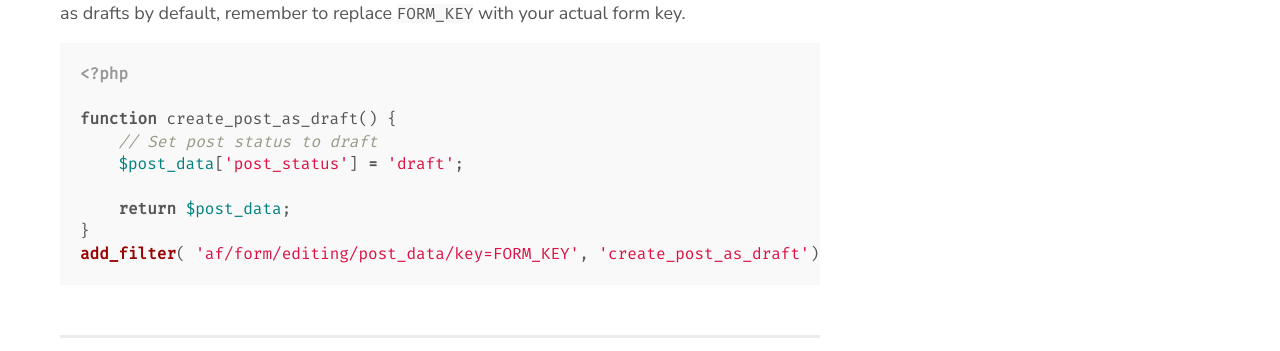
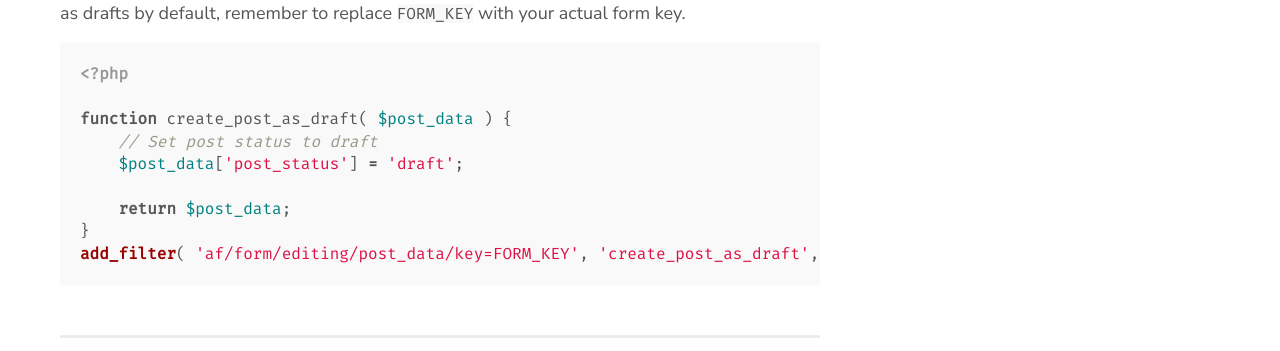
Before and after one commit to advancedforms/advancedforms.github.io, a Jekyll site: the page built from _posts/2018-06-21-creating-and-editing-posts.markdown, in a window 1280 px wide. Shown: the part 1733-2084 px from the top of the page. Built offline with Jekyll 4.4.1, drawn with Linux system fonts in a browser that asks for light colours; comment, search, counter and statistics services are not loaded.

Commit message:
Fixed inccorect draft snippet

```diff
--- a/_posts/2018-06-21-creating-and-editing-posts.markdown
+++ b/_posts/2018-06-21-creating-and-editing-posts.markdown
@@ -39,12 +39,12 @@ By default posts will be created with a status of published. This might not alwa
 {% highlight php startinline %}
 <?php
 
-function create_post_as_draft() {
+function create_post_as_draft( $post_data ) {
     // Set post status to draft
     $post_data['post_status'] = 'draft';
 
     return $post_data;
 }
-add_filter( 'af/form/editing/post_data/key=FORM_KEY', 'create_post_as_draft');
+add_filter( 'af/form/editing/post_data/key=FORM_KEY', 'create_post_as_draft', 10, 1 );
 
 {% endhighlight %}
```
